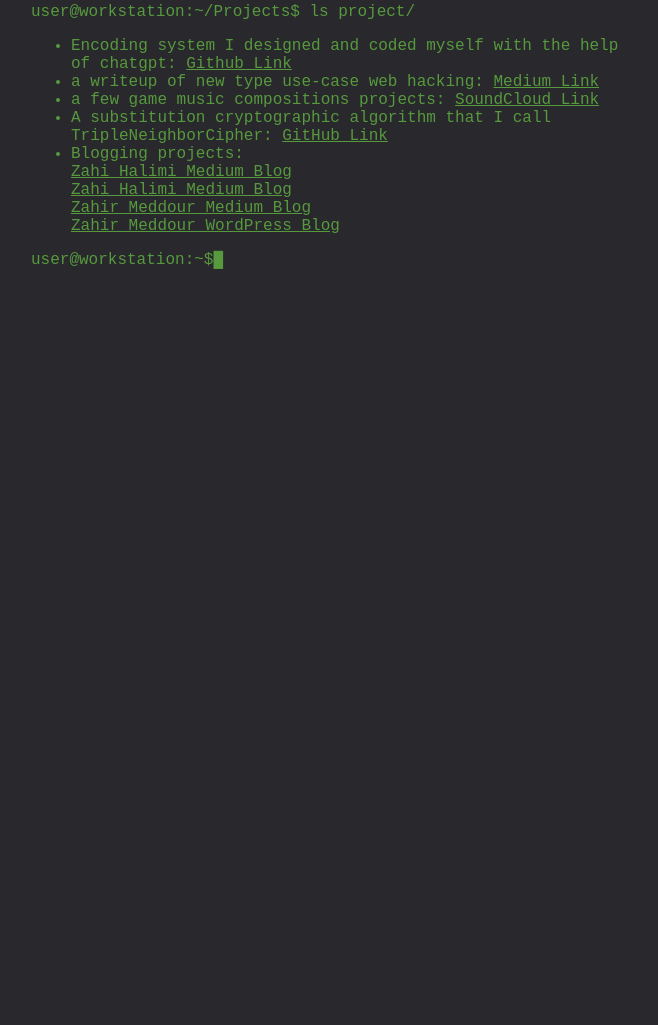
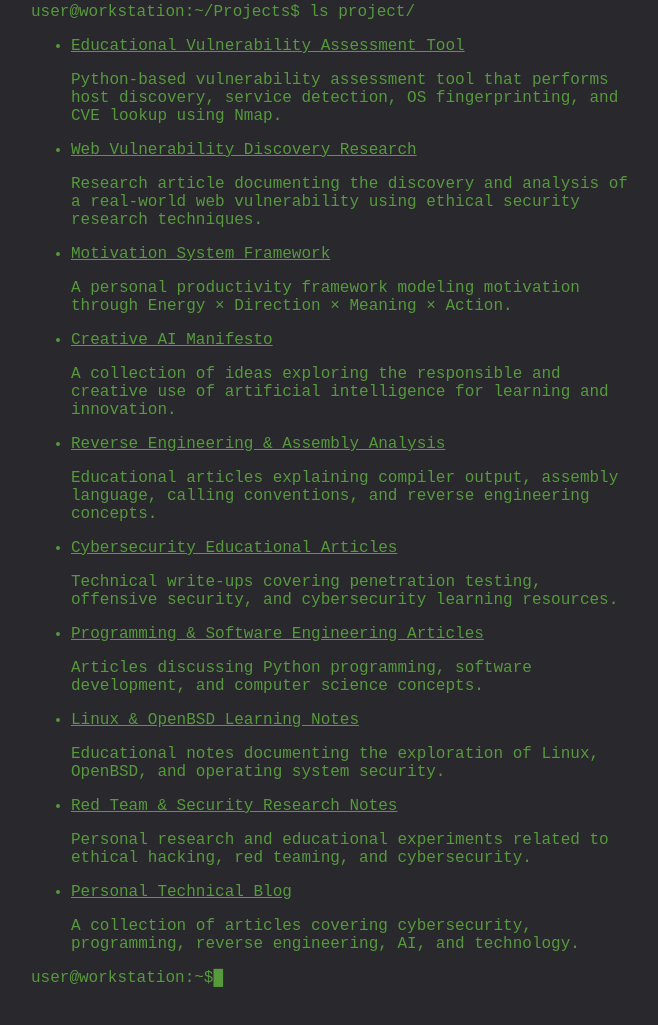
Before and after one commit to zahihalimi637-blip/zahihalimi637-blip.github.io, a website built with webpack: page projects.html in a window 1280 px wide. Shown: the part 299-1324 px from the top of the page, without its empty margins (309-967 px from the left). Before the commit the page ends 800 px from the top, so only its background shows below. Built offline with nearby package versions, Linux system fonts and the light colour scheme.

Commit message:
update the projects.html

```diff
--- a/projects.html
+++ b/projects.html
@@ -29,18 +29,105 @@
 <pre>
 user@workstation:~/Projects$ ls project/
 </pre>
-<ul>
-    <li>Encoding system I designed and coded myself with the help of chatgpt: <a href="https://github.com/zahihalimi637-blip/Phone-Keypad-Encoder-ng">Github Link</a></li>
-    <li>a writeup of new type use-case web hacking: <a href="https://medium.com/@zahihalimi/how-i-accidentally-discovered-an-undocumented-vulnerability-in-web-for-pentester-1-aff4bfd608a6">Medium Link</a></li>
-    <li>a few game music compositions projects: <a href="https://soundcloud.com/zahi-halimi">SoundCloud Link</a></li>
-    <li>A substitution cryptographic algorithm that I call TripleNeighborCipher: <a href="https://github.com/zahihalimi637-blip/TripleNeighborCipher">GitHub Link</a></li>
+<ul class="portfolio">
     <li>
-        Blogging projects:<br />
-        <a href="https://medium.com/@zahihalimi637">Zahi Halimi Medium Blog</a> <br />
-        <a href="https://medium.com/@zahihalimi">Zahi Halimi Medium Blog</a> <br />
-        <a href="https://medium.com/@zahir.meddour.1988">Zahir Meddour Medium Blog</a> <br />
-        <a href="https://zahirmeddour.wordpress.com/">Zahir Meddour WordPress Blog</a> <br />
+        <a href="https://github.com/zahihalimi637-blip" target="_blank">
+            Educational Vulnerability Assessment Tool
+        </a>
+        <p>
+            Python-based vulnerability assessment tool that performs host discovery,
+            service detection, OS fingerprinting, and CVE lookup using Nmap.
+        </p>
+    </li>
 
+    <li>
+        <a href="https://medium.com/@zahihalimi" target="_blank">
+            Web Vulnerability Discovery Research
+        </a>
+        <p>
+            Research article documenting the discovery and analysis of a real-world
+            web vulnerability using ethical security research techniques.
+        </p>
+    </li>
+
+    <li>
+        <a href="https://medium.com/@zahihalimi637" target="_blank">
+            Motivation System Framework
+        </a>
+        <p>
+            A personal productivity framework modeling motivation through
+            Energy × Direction × Meaning × Action.
+        </p>
+    </li>
+
+    <li>
+        <a href="https://medium.com/@zahihalimi" target="_blank">
+            Creative AI Manifesto
+        </a>
+        <p>
+            A collection of ideas exploring the responsible and creative use of
+            artificial intelligence for learning and innovation.
+        </p>
+    </li>
+
+    <li>
+        <a href="https://medium.com/@zahihalimi" target="_blank">
+            Reverse Engineering &amp; Assembly Analysis
+        </a>
+        <p>
+            Educational articles explaining compiler output, assembly language,
+            calling conventions, and reverse engineering concepts.
+        </p>
+    </li>
+
+    <li>
+        <a href="https://medium.com/@zahir.meddour.1988" target="_blank">
+            Cybersecurity Educational Articles
+        </a>
+        <p>
+            Technical write-ups covering penetration testing, offensive security,
+            and cybersecurity learning resources.
+        </p>
+    </li>
+
+    <li>
+        <a href="https://medium.com/@zahir.meddour.1988" target="_blank">
+            Programming &amp; Software Engineering Articles
+        </a>
+        <p>
+            Articles discussing Python programming, software development, and
+            computer science concepts.
+        </p>
+    </li>
+
+    <li>
+        <a href="https://zahirmeddour.wordpress.com" target="_blank">
+            Linux &amp; OpenBSD Learning Notes
+        </a>
+        <p>
+            Educational notes documenting the exploration of Linux, OpenBSD,
+            and operating system security.
+        </p>
+    </li>
+
+    <li>
+        <a href="https://zahirmeddour.wordpress.com" target="_blank">
+            Red Team &amp; Security Research Notes
+        </a>
+        <p>
+            Personal research and educational experiments related to ethical
+            hacking, red teaming, and cybersecurity.
+        </p>
+    </li>
+
+    <li>
+        <a href="https://zahirmeddour.wordpress.com" target="_blank">
+            Personal Technical Blog
+        </a>
+        <p>
+            A collection of articles covering cybersecurity, programming,
+            reverse engineering, AI, and technology.
+        </p>
     </li>
 </ul>
 <p>user@workstation:~$<span id="cursor">█</span></p>
```
